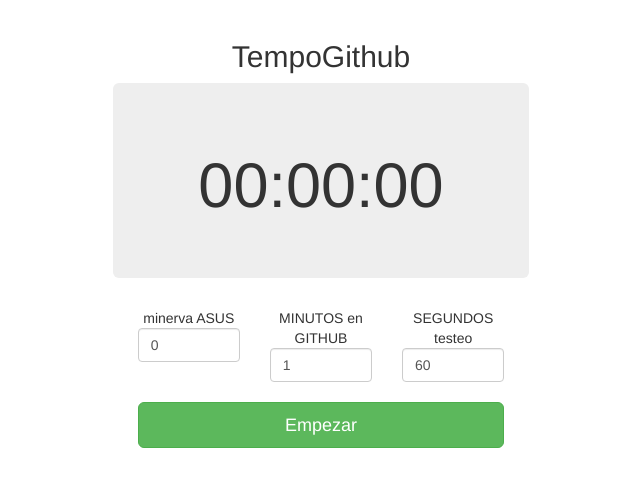
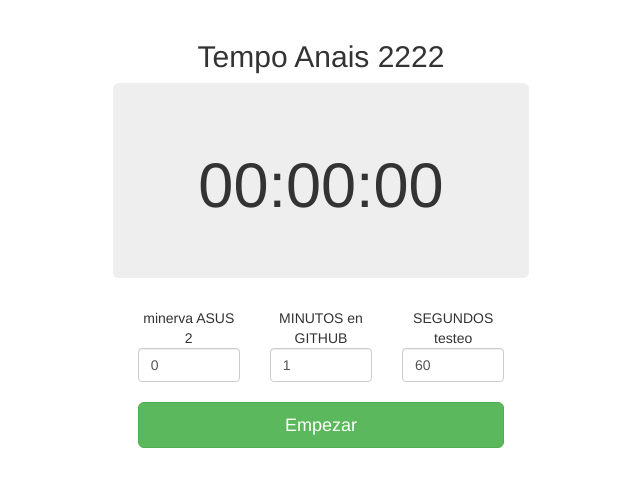
Before and after one commit to comunidad-tutorialesGit/Tutoriales-Git, a plain HTML site: page index.html in a window 1280 px wide. Shown: the whole page, without its empty margins (319-959 px from the left). Drawn offline with nearby package versions, Linux system fonts and the light colour scheme.

Commit message:
Minerva: se cambio tempo anais 222

```diff
--- a/index.html
+++ b/index.html
@@ -9,7 +9,7 @@
         <div class="container-fluid">
             <div class="text-center">
                 <br/>
-                <h2>TempoGithub</h2>
+                <h2>Tempo Anais 2222</h2>
                 <div class="jumbotron col-md-4 col-md-offset-4">
                     <h1 id="Tiempo">00:00:00</h1>
                 </div>
@@ -17,7 +17,7 @@
                 <div class="row">
                     <div class="col-md-4 col-md-offset-4">
                     <div class="col-md-4">
-                        minerva ASUS
+                        minerva ASUS 2
                         <input class="form-control" type="number" id="h" value="0" min="0" max="60">
                     </div>
                     <div class="col-md-4">
```
